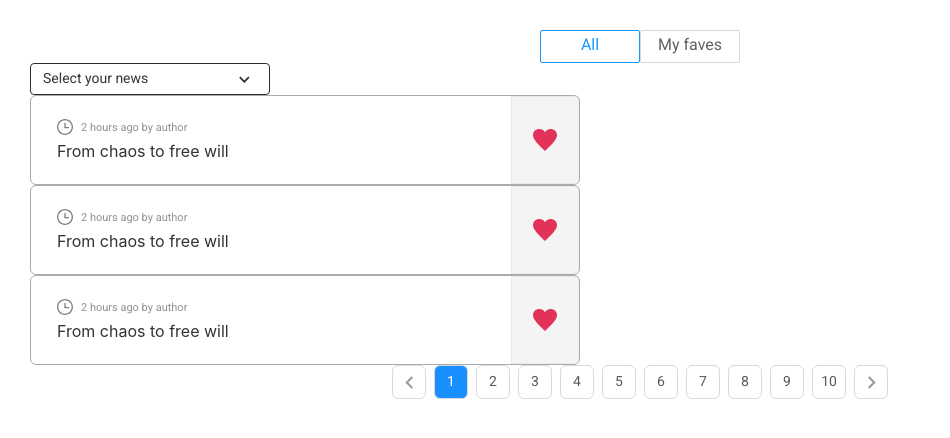
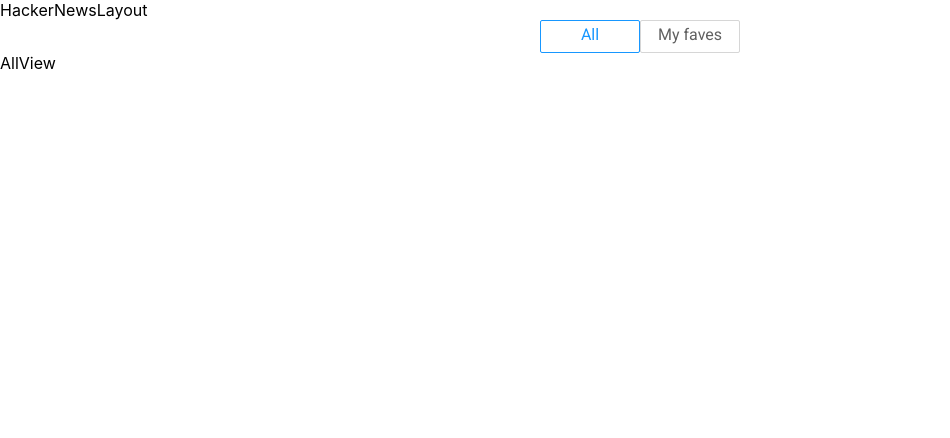
Before and after one commit to dvegap95/reingntest, a React (Vite) app: page / in a window 1280 px wide. Shown: the top 438 px of the page, without its empty margins (0-950 px from the left). Built offline with nearby package versions, Linux system fonts and the light colour scheme.

Commit message:
layout-like restructuration

```diff
--- a/src/App.tsx
+++ b/src/App.tsx
@@ -5,31 +5,33 @@ import { useState } from "react";
 import TabComponent from "./components/TabComponent";
 import ItemComponent from "./components/ItemComponent";
 import PaginationComponent from "./components/PaginationComponent";
+import HackerNewsLayout from "./layouts/HackerNewsLayout";
 
 function App() {
-  const [selection, setSelection] = useState({ id: 0 });
-  const [tab, setTab] = useState({ id: 0 });
-  const [fav, setFav] = useState(true);
-  const [page, setPage] = useState(1);
+  // const [selection, setSelection] = useState({ id: 0 });
+  // const [tab, setTab] = useState({ id: 0 });
+  // const [fav, setFav] = useState(true);
+  // const [page, setPage] = useState(1);
   return (
-    <div style={{ padding: 30 }}>
-      <TabComponent value={tab} onChange={setTab} />
-      <SelectComponent
-        value={selection}
-        onChange={setSelection}
-      ></SelectComponent>
-      <ItemComponent
-        favorite={fav}
-        onFavoriteChanged={() => {
-          console.log("fav should change")
-          setFav(!fav);
-        }}
-        onCLick={() => console.log("item clicked")}
-      />
-      <ItemComponent favorite />
-      <ItemComponent favorite />
-      <PaginationComponent page={page} totalPages={10} onPageChanged={setPage}/>
-    </div>
+    <HackerNewsLayout/>
+    // <div style={{ padding: 30 }}>
+    //   <TabComponent value={tab} onChange={setTab} />
+    //   <SelectComponent
+    //     value={selection}
+    //     onChange={setSelection}
+    //   ></SelectComponent>
+    //   <ItemComponent
+    //     favorite={fav}
+    //     onFavoriteChanged={() => {
+    //       console.log("fav should change")
+    //       setFav(!fav);
+    //     }}
+    //     onCLick={() => console.log("item clicked")}
+    //   />
+    //   <ItemComponent favorite />
+    //   <ItemComponent favorite />
+    //   <PaginationComponent page={page} totalPages={10} onPageChanged={setPage}/>
+    // </div>
   );
 }
 
--- /dev/null
+++ b/src/layouts/HackerNewsLayout.tsx
@@ -0,0 +1,16 @@
+import React, { useState } from 'react'
+import TabComponent from '../components/TabComponent'
+import AllView from '../views/AllView';
+import FavesView from '../views/FavesView';
+
+
+export default function HackerNewsLayout() {
+    const [tab, setTab] = useState({ id: 0 });
+  return (
+    <div>
+        HackerNewsLayout
+        <TabComponent value={tab} onChange={setTab}/>
+        {tab.id ? <FavesView/> : <AllView/> }
+    </div>
+  )
+}
--- /dev/null
+++ b/src/views/AllView.tsx
@@ -0,0 +1,7 @@
+import React from 'react'
+
+export default function AllView() {
+  return (
+    <div>AllView</div>
+  )
+}
--- /dev/null
+++ b/src/views/FavesView.tsx
@@ -0,0 +1,7 @@
+import React from 'react'
+
+export default function FavesView() {
+  return (
+    <div>FavesView</div>
+  )
+}
```
